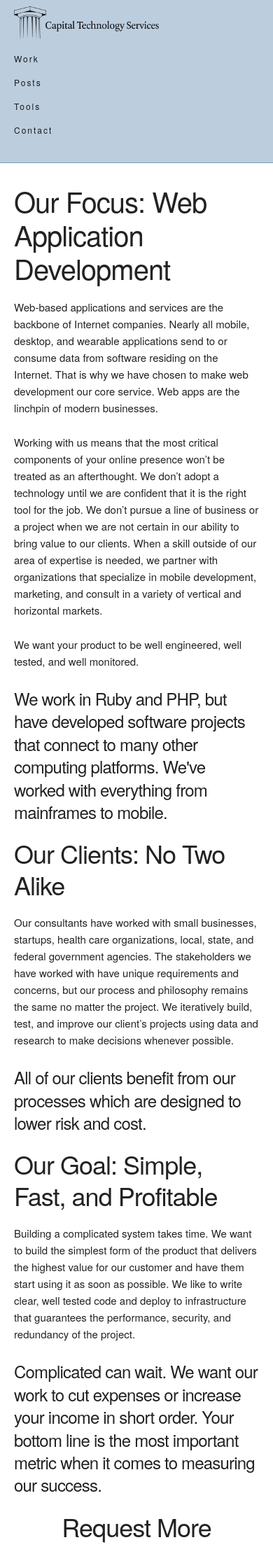
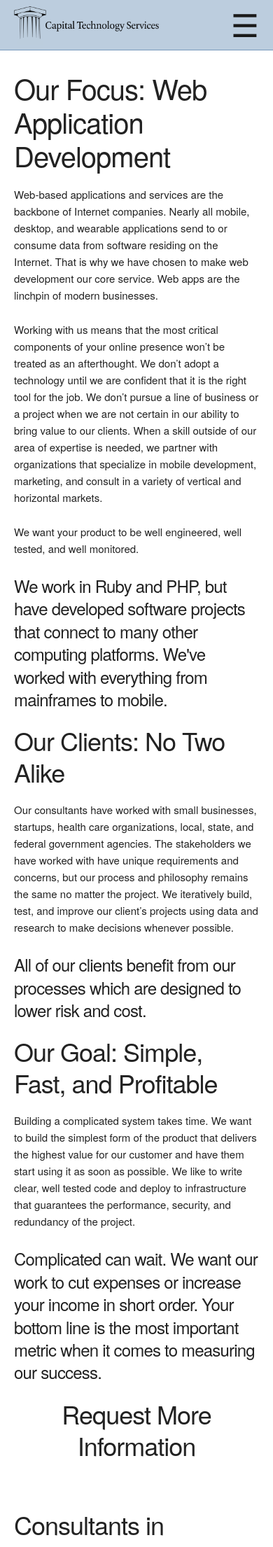
Before and after one commit to jchapin/capitaltechnologyservices.github.io, a Jekyll site: the page built from index.md, in a window 390 px wide. Shown: the top 2210 px of the page at 70% size. Built offline with Jekyll 4.4.1, drawn with Linux system fonts in a browser that asks for light colours; a script that is not in the unit is left out; comment, search, counter and statistics services are not loaded.

Commit message:
Adding responsive menu toggle and Zepto.js to handle the action.

```diff
--- a/_includes/head.html
+++ b/_includes/head.html
@@ -5,7 +5,7 @@
   <title>{% if page.title_short %}{{ page.title_short }} | {{ site.title }}{% elsif page.title %}{{ page.title }} | {{ site.title }}{% else %}{{ site.title }}{% endif %}</title>
   <meta name="description" content="{% if page.excerpt %}{{ page.excerpt | strip_html | strip_newlines | truncate: 160 }}{% else %}{{ site.description }}{% endif %}">
   <!-- Content Security Policy -->
-  <meta http-equiv="Content-Security-Policy" content="default-src *; script-src 'self' 'unsafe-inline' http://connect.facebook.net http://platform.twitter.com http://www.google-analytics.com http://s3.amazonaws.com; style-src 'self' 'unsafe-inline' http://s3.amazonaws.com;">
+  <meta http-equiv="Content-Security-Policy" content="default-src *; script-src 'self' 'unsafe-inline' http://connect.facebook.net http://platform.twitter.com http://www.google-analytics.com http://s3.amazonaws.com http://cdnjs.cloudflare.com; style-src 'self' 'unsafe-inline' http://s3.amazonaws.com;">
   <!-- OpenGraph -->
   <meta property="og:url" content="{{ page.url | replace:'index.html','' | prepend: site.baseurl | prepend: site.url }}" />
   <meta property="og:type" content="website" />
--- a/_includes/header.html
+++ b/_includes/header.html
@@ -3,14 +3,23 @@
     <div class="row">
       <div class="six columns">
         <a href="{{ site.baseurl }}/" title="{{ site.title }}"><img alt="Capital Technology Services" id="site-logo" src="/images/logo.png"></a>
+        <a class="visible-xs" id="nav-toggle" href="#" onclick="javascript:$('#navbar-column').toggle();">&#9776;</a>
       </div>
-      <div class="six columns">
+      <div class="six columns hidden-xs" id="navbar-column">
         <nav class="navbar" id="navbar">
           <ul class="navbar-list u-pull-right">
-            <li class="navbar-item"><a class="navbar-link" href="/work">Work</a></li>
-            <li class="navbar-item"><a class="navbar-link" href="/posts">Posts</a></li>
-            <li class="navbar-item"><a class="navbar-link" href="/tools">Tools</a></li>
-            <li class="navbar-item"><a class="navbar-link" href="/contact">Contact</a></li>
+            <li class="navbar-item">
+              <a class="navbar-link" href="/work">Work</a>
+            </li>
+            <li class="navbar-item">
+              <a class="navbar-link" href="/posts">Posts</a>
+            </li>
+            <li class="navbar-item">
+              <a class="navbar-link" href="/tools">Tools</a>
+            </li>
+            <li class="navbar-item">
+              <a class="navbar-link" href="/contact">Contact</a>
+            </li>
           </ul>
         </nav>
       </div>
--- a/_layouts/default.html
+++ b/_layouts/default.html
@@ -23,5 +23,6 @@
       ga('create', 'UA-8977927-1', 'auto');
       ga('send', 'pageview');
     </script>
+    <script src="//cdnjs.cloudflare.com/ajax/libs/zepto/1.2.0/zepto.min.js" integrity="sha256-vrn14y7WH7zgEElyQqm2uCGSQrX/xjYDjniRUQx3NyU=" crossorigin="anonymous"></script>
   </body>
 </html>
--- a/_sass/_base.scss
+++ b/_sass/_base.scss
@@ -98,6 +98,14 @@ a {
   display : block;
   height  : 250px;
 }
+#nav-toggle {
+  float       : right;
+  font-size   : 3em;
+  line-height : 1.5;
+}
+#nav-toggle:hover {
+  text-decoration : none;
+}
 #page-footer {
   background-color : $accent-lighter;
   border-top       : 1px solid $accent-light;
--- a/_sass/_skeleton_custom.scss
+++ b/_sass/_skeleton_custom.scss
@@ -11,6 +11,7 @@
 @media (max-width: 550px) {
   .navbar { float : left; }
   .hidden-xs { display : none; }
+  .visible-xs { display : block; }
 }
 
 /* Larger than phone */
@@ -37,6 +38,7 @@
   .has-docked-nav .navbar-spacer { display : block; }
   /* Re-overiding the width 100% declaration to match size of % based container */
   .has-docked-nav .navbar > .container { width : 80%; }
+  .visible-xs { display : none; }
 }
 
 /* Larger than tablet */
```
